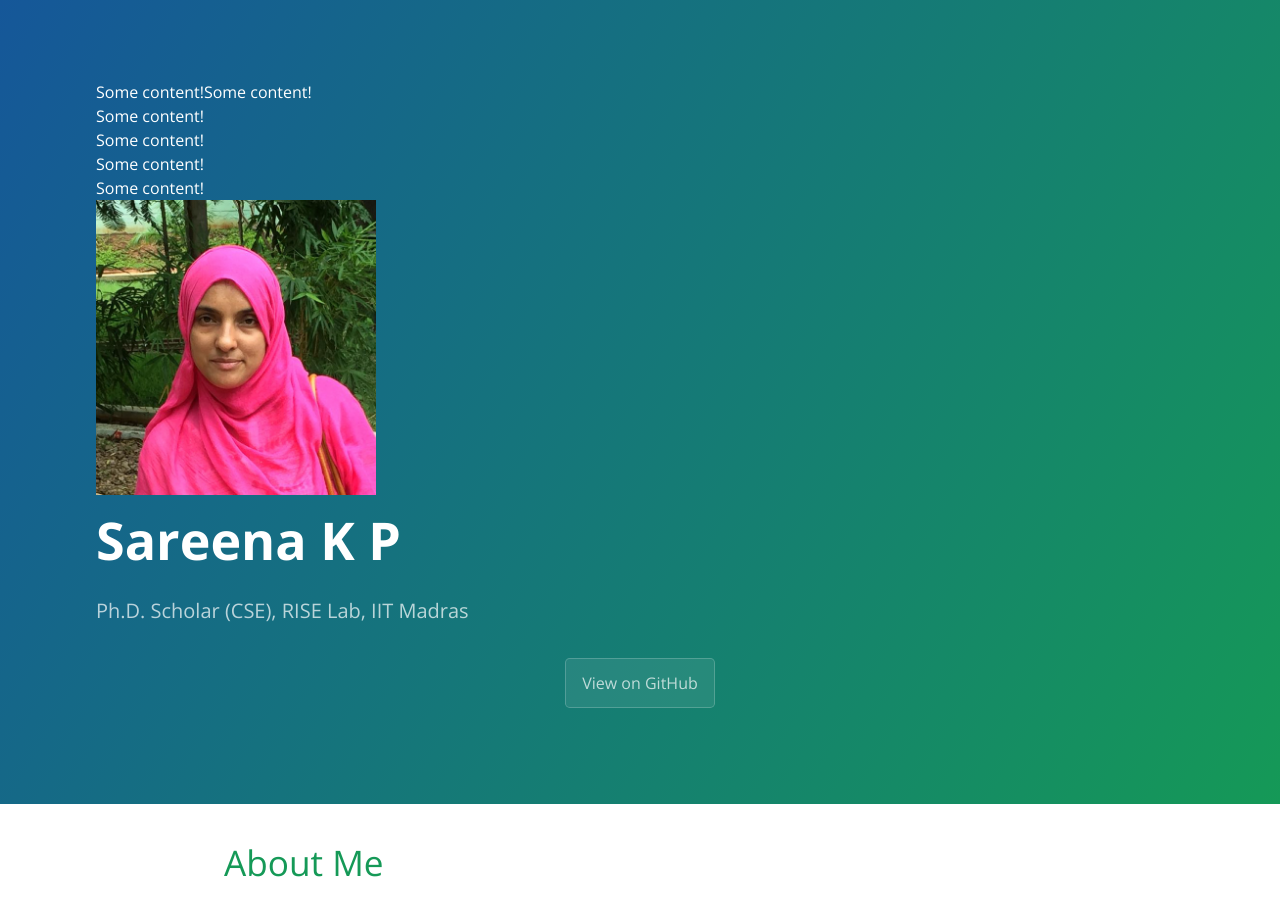
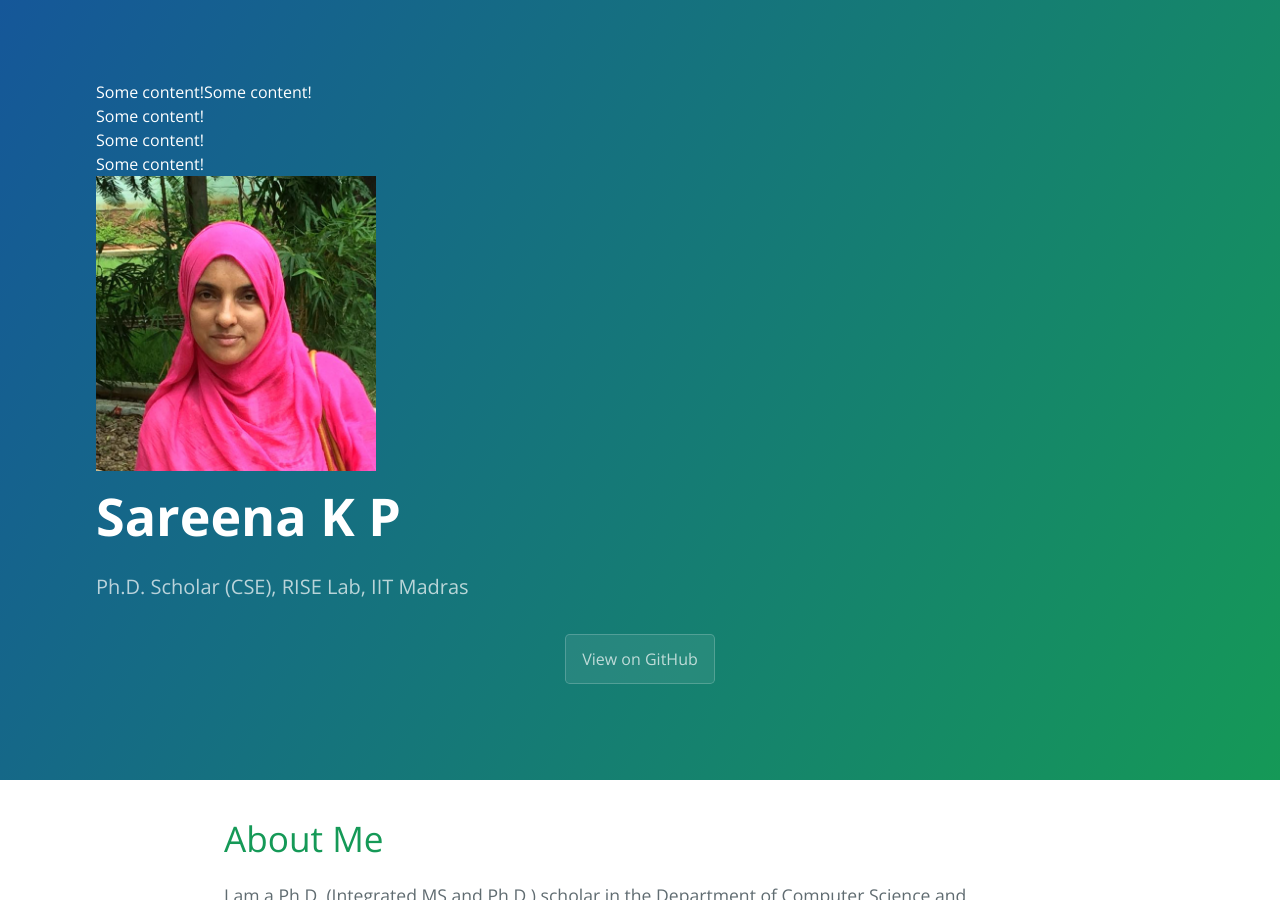
Before and after one commit to sareenakp/sareenakp_older_wedbite, a Jekyll site: the page built from index.md, in a window 1280 px wide and 900 px high. Built offline with Jekyll 4.4.1, drawn with Linux system fonts in a browser that asks for light colours; our own code applies the rules of GitHub Pages for plain Markdown files.

Commit message:
Update default.html

```diff
--- a/_layouts/default.html
+++ b/_layouts/default.html
@@ -19,7 +19,6 @@
 
       <div style="overflow: hidden">
     <div style=" float:left;">
-        Some content!<br/>
         Some content!<br/>
         Some content!<br/>
         Some content!<br/>
```
